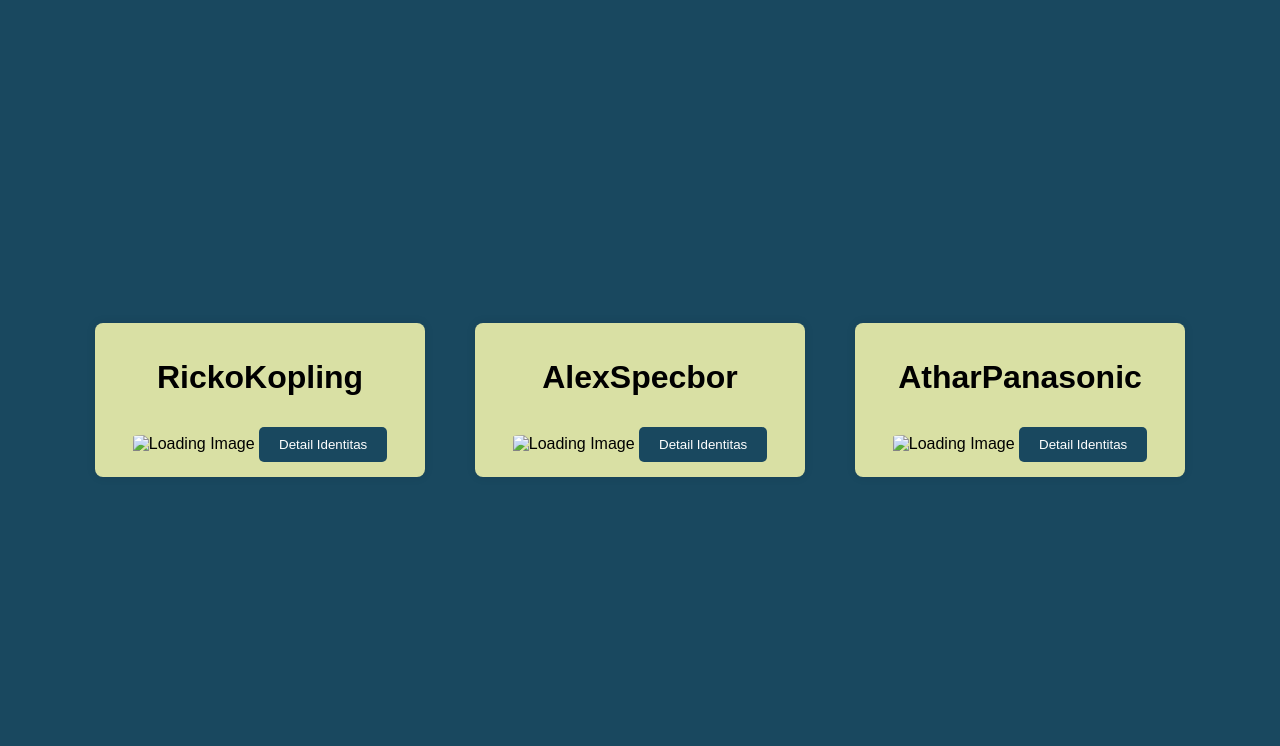
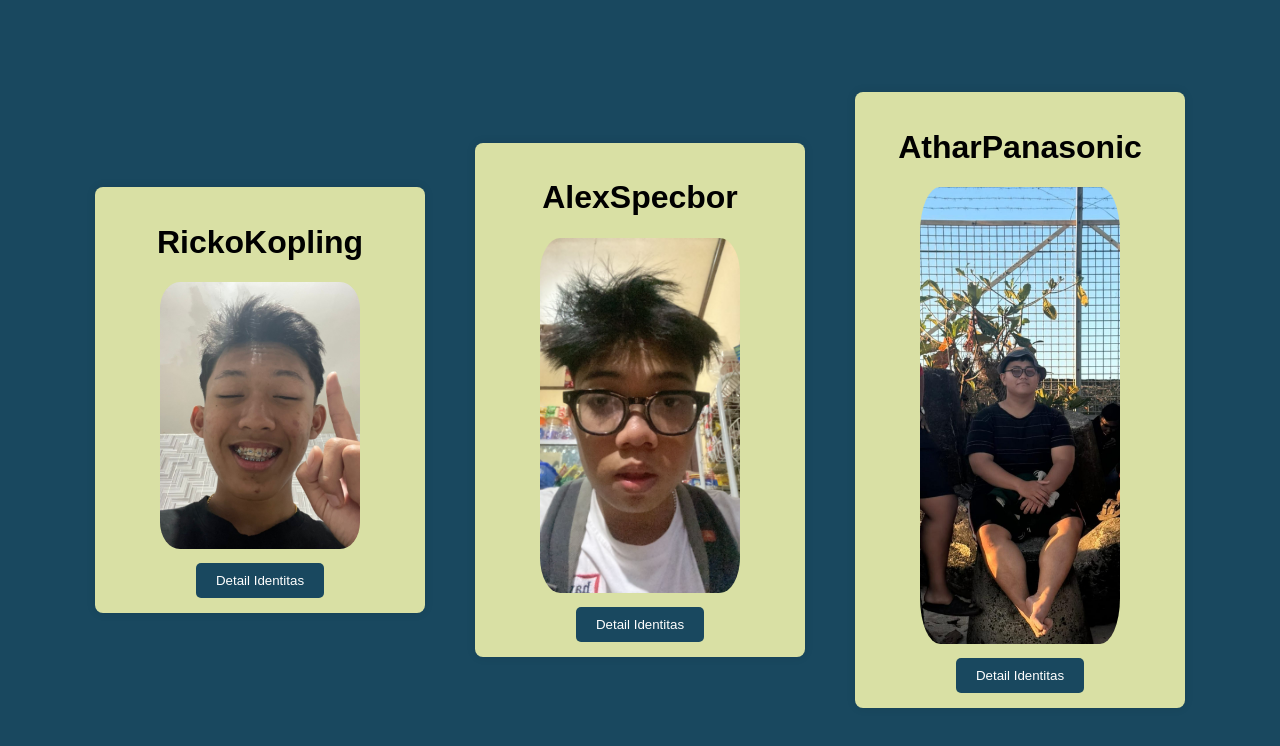
Before and after one commit to RickoAlexa/Belajar_sekolah, a plain HTML site: page index.html in a window 1280 px wide. Drawn offline with Linux system fonts and the light colour scheme; the site is published under a folder, as on GitHub Pages, so addresses that start at the root find nothing.

Commit message:
Update index.html

```diff
--- a/index.html
+++ b/index.html
@@ -13,7 +13,7 @@
     <div class="container">
         <div class="profile">
             <h1>RickoKopling</h1>
-            <img src="/gambar/WhatsApp Image 2024-08-19 at 09.49.36.jpeg" alt="Loading Image">
+            <img src="gambar/WhatsApp Image 2024-08-19 at 09.49.36.jpeg" alt="Loading Image">
             <button class="tombol-detail" onclick="toggleDetails(1)">Detail Identitas</button>
             <table class="detail" id="detail-1">
                 <tr>
@@ -34,7 +34,7 @@
 
         <div class="profile">
             <h1>AlexSpecbor</h1>
-            <img src="/gambar/WhatsApp Image 2024-08-19 at 09.51.06.jpeg" alt="Loading Image">
+            <img src="gambar/WhatsApp Image 2024-08-19 at 09.51.06.jpeg" alt="Loading Image">
             <button class="tombol-detail" onclick="toggleDetails(2)">Detail Identitas</button>
             <table class="detail" id="detail-2">
                 <tr>
@@ -54,7 +54,7 @@
 
         <div class="profile">
             <h1>AtharPanasonic</h1>
-            <img src="/gambar/WhatsApp Image 2024-08-19 at 09.38.49.jpeg" alt="Loading Image">
+            <img src="gambar/WhatsApp Image 2024-08-19 at 09.38.49.jpeg" alt="Loading Image">
             <button class="tombol-detail" onclick="toggleDetails(3)">Detail Identitas</button>
             <table class="detail" id="detail-3">
                 <tr>
```
